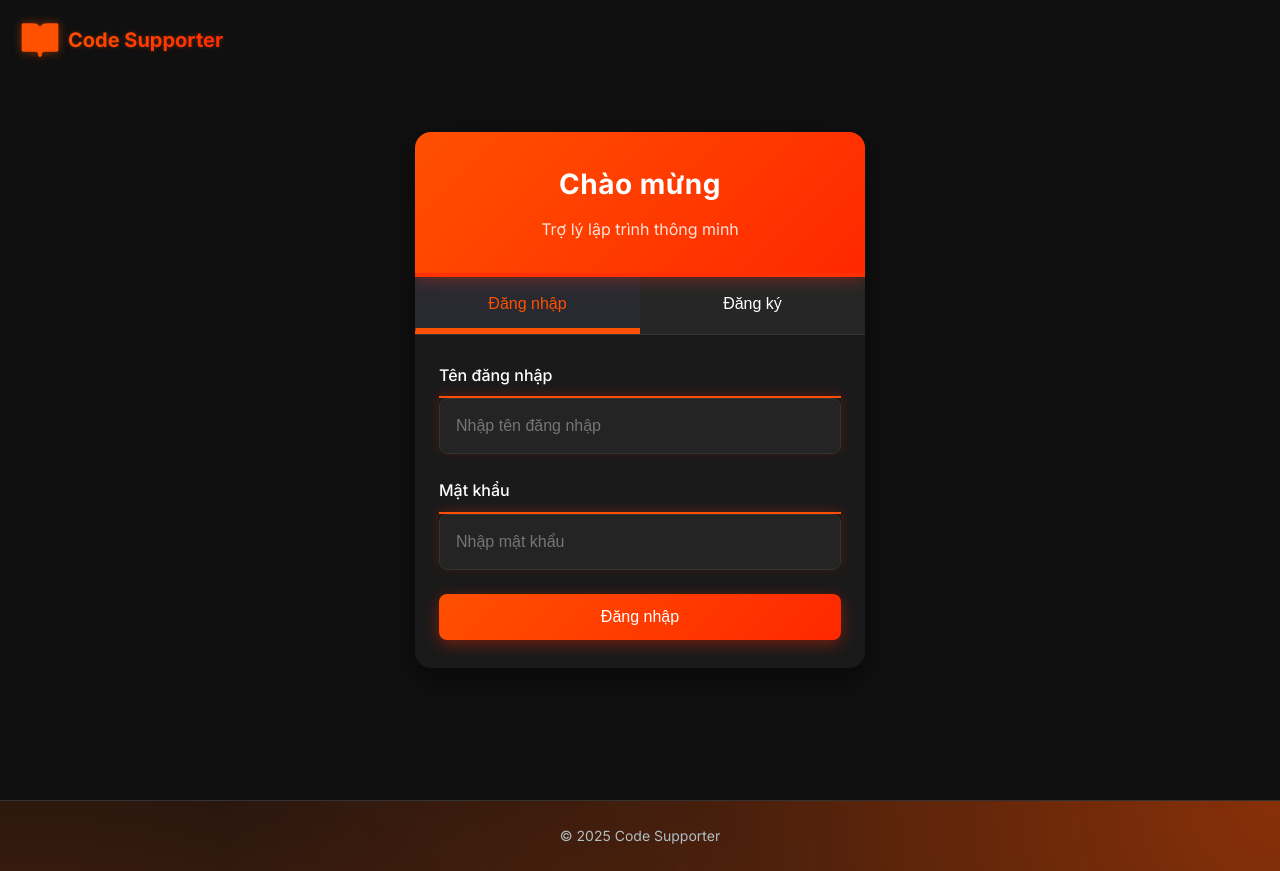
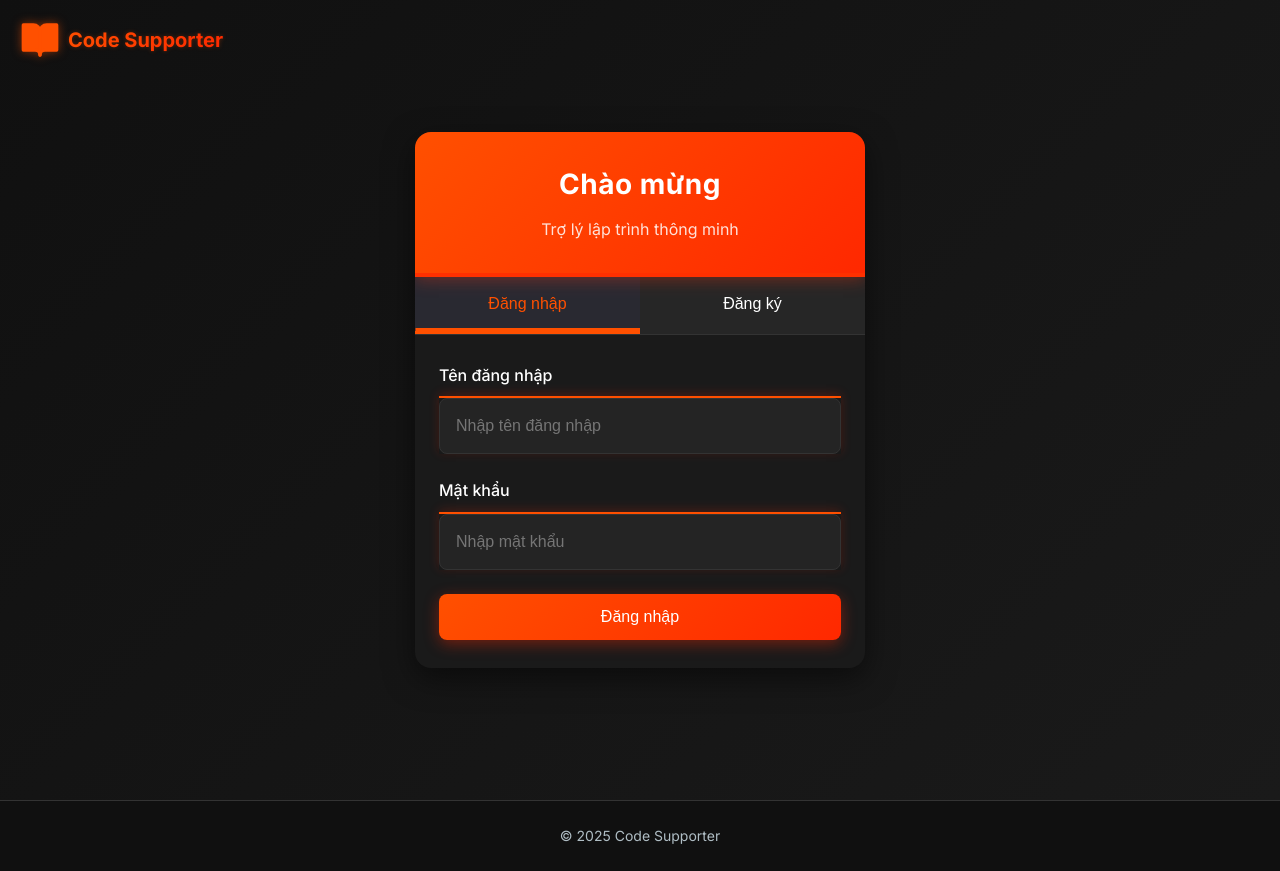
Before and after one commit to KhangChau12/code-supporter, a Flask app: page /login in a window 1280 px wide. Run offline with Flask 3, Linux system fonts and the light colour scheme.

Commit message:
new style 6

```diff
--- a/static/css/style2.css
+++ b/static/css/style2.css
@@ -1,79 +1,4 @@
-/* !IMPORTANT - Applying background to multiple selectors for maximum browser compatibility */
-html, body, body.login-page, main, .login-container, .auth-container, .app-container {
-    background-color: #101010 !important;
-    background-image:
-        radial-gradient(circle at top right, rgba(255, 80, 0, 0.5), transparent 70%),
-        radial-gradient(circle at bottom left, rgba(255, 80, 0, 0.5), transparent 70%) !important;
-    background-attachment: fixed !important;
-    background-position: top right, bottom left !important;
-    background-repeat: no-repeat !important;
-    background-size: 100% 100% !important;
-}/* Add stronger radial gradients using multiple methods for maximum compatibility */
-.app-container {
-    position: relative;
-    z-index: 1;
-    background-color: transparent !important;
-}
-
-.app-container::before {
-    content: '';
-    position: fixed;
-    top: 0;
-    right: 0;
-    width: 100%;
-    height: 100%;
-    background: radial-gradient(circle at top right, rgba(255, 80, 0, 0.5), transparent 70%);
-    z-index: -1;
-    pointer-events: none;
-}
-
-.app-container::after {
-    content: '';
-    position: fixed;
-    bottom: 0;
-    left: 0;
-    width: 100%;
-    height: 100%;
-    background: radial-gradient(circle at bottom left, rgba(255, 80, 0, 0.5), transparent 70%);
-    z-index: -1;
-    pointer-events: none;
-}
-
-/* Force background for login page */
-main, .auth-container, body.login-page {
-    background: linear-gradient(135deg, #101010, #1a1a1a),
-                radial-gradient(circle at top right, rgba(255, 80, 0, 0.5), transparent 70%),
-                radial-gradient(circle at bottom left, rgba(255, 80, 0, 0.5), transparent 70%) !important;
-    background-blend-mode: normal !important;
-}/* Alternative method using background-image for better compatibility */
-body, html {
-    background-color: #101010 !important;
-    color: var(--text-color);
-}
-
-body::before {
-    content: '';
-    position: fixed;
-    top: 0;
-    right: 0;
-    width: 50%;
-    height: 50%;
-    background: radial-gradient(circle at top right, rgba(255, 80, 0, 0.4), transparent 70%);
-    z-index: -1;
-    pointer-events: none;
-}
-
-body::after {
-    content: '';
-    position: fixed;
-    bottom: 0;
-    left: 0;
-    width: 50%;
-    height: 50%;
-    background: radial-gradient(circle at bottom left, rgba(255, 80, 0, 0.4), transparent 70%);
-    z-index: -1;
-    pointer-events: none;
-}/* Enhanced lava theming for the chat interface */
+/* Enhanced lava theming for the chat interface */
 .chat-button,
 .nav-button,
 a[href="/chat"],
@@ -312,44 +237,12 @@ button[id*="register-button"]:hover {
     background-color: #FF5000;
 }
 
-/* Add STRONGER lava gradient background to login page - make it more visible */
-body, html, .app-container, main {
-    background-color: #101010 !important;
-}
-
-.auth-container, body.login-page, .login-container {
-    position: relative;
-    background: #101010 !important;
-    overflow: hidden;
-}
-
-.auth-container::before {
-    content: '';
-    position: absolute;
-    top: 0;
-    right: 0;
-    width: 100%;
-    height: 100%;
-    background: radial-gradient(circle at top right, rgba(255, 80, 0, 0.4) 0%, transparent 60%);
-    z-index: 0;
-    opacity: 0.8;
-}
-
-.auth-container::after {
-    content: '';
-    position: absolute;
-    bottom: 0;
-    left: 0;
-    width: 100%;
-    height: 100%;
-    background: radial-gradient(circle at bottom left, rgba(255, 80, 0, 0.4) 0%, transparent 60%);
-    z-index: 0;
-    opacity: 0.8;
-}
-
-.auth-card {
-    position: relative;
-    z-index: 10; /* Ensure card is above the gradients */
+/* Add lava gradient background to login page - replace the navy blue with lava black */
+.auth-container {
+    background: linear-gradient(135deg, #101010 0%, #1A1A1A 100%),
+                radial-gradient(circle at top right, rgba(255, 80, 0, 0.3) 0%, transparent 50%),
+                radial-gradient(circle at bottom left, rgba(255, 80, 0, 0.3) 0%, transparent 50%) !important;
+    background-blend-mode: normal !important;
 }
 
 /* Make sure the book logo in login screen is lava orange instead of blue */
@@ -409,7 +302,6 @@ a:hover, .interactive:hover, .clickable:hover, .selectable:hover {
  * - No orange border around logo (only text is orange)
  * - Chat/API Keys buttons maintain text visibility on hover
  * - Added lava-themed shadows to navigation elements
- * - Login background is now black with STRONG lava gradients
+ * - Login background is now black with lava gradients (not navy)
  * - Book logo in login screen is now lava orange instead of blue
- * - Multiple background application methods for maximum compatibility
  */
```
